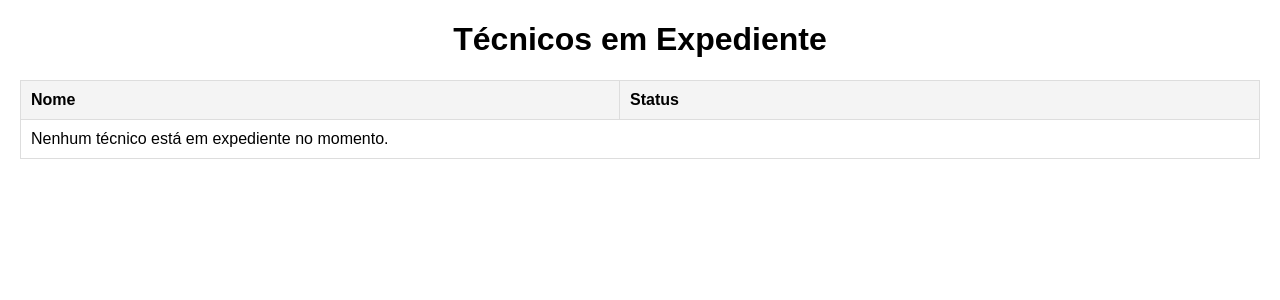
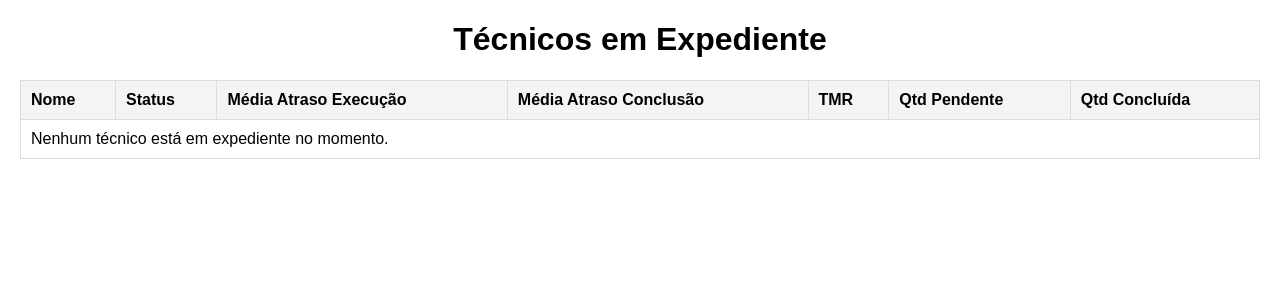
Before and after one commit to darlanvelozo/gerenciador_tecnicos, a Django app: page /tecnicos/ in a window 1280 px wide. Shown: the top 300 px of the page. Run offline with Django 5.2, Linux system fonts and the light colour scheme; data that the repository does not hold is empty.

Commit message:
atualizado as views e templates

```diff
--- a/monitoramento_tecnicos/tecnicos/templates/expediente/tecnicos_em_expediente.html
+++ b/monitoramento_tecnicos/tecnicos/templates/expediente/tecnicos_em_expediente.html
@@ -21,17 +21,27 @@
             <tr>
                 <th>Nome</th>
                 <th>Status</th>
+                <th>Média Atraso Execução</th>
+                <th>Média Atraso Conclusão</th>
+                <th>TMR</th>
+                <th>Qtd Pendente</th>
+                <th>Qtd Concluída</th>
             </tr>
         </thead>
         <tbody>
-            {% for tecnico in tecnicos %}
+            {% for item in tecnicos_com_dados %}
                 <tr>
-                    <td><a href="{% url 'detalhes_tecnico' tecnico.id %}">{{ tecnico.nome }}</a></td>
-                    <td>{{ tecnico.status }}</td>
+                    <td><a href="{% url 'detalhes_tecnico' item.tecnico.id %}">{{ item.tecnico.nome }}</a></td>
+                    <td>{{ item.tecnico.status }}</td>
+                    <td>{{ item.media_atraso_execucao|default:"-" }}</td>
+                    <td>{{ item.media_atraso_conclusao|default:"-" }}</td>
+                    <td>{{ item.tmr|default:"-" }}</td>
+                    <td>{{ item.qtd_pendente }}</td>
+                    <td>{{ item.qtd_concluida }}</td>
                 </tr>
             {% empty %}
                 <tr>
-                    <td colspan="2">Nenhum técnico está em expediente no momento.</td>
+                    <td colspan="7">Nenhum técnico está em expediente no momento.</td>
                 </tr>
             {% endfor %}
         </tbody>
--- a/monitoramento_tecnicos/tecnicos/views.py
+++ b/monitoramento_tecnicos/tecnicos/views.py
@@ -2,21 +2,132 @@ from django.shortcuts import render
 from django.utils.timezone import now
 from .models import Tecnico
 from django.shortcuts import render, get_object_or_404
+from django.db.models import Avg, Count, F, ExpressionWrapper, fields
+from django.utils.timezone import now
+from datetime import timedelta
+from django.shortcuts import render
+from django.utils.timezone import now
+from .models import Tecnico, OrdemServico
+from django.db.models import Avg, Count, F, ExpressionWrapper, fields
 
+from django.shortcuts import render
+from django.utils.timezone import now
+from .models import Tecnico, OrdemServico
+from django.db.models import Avg, Count, F, ExpressionWrapper, fields
+
+def formatar_tempo(duracao):
+    if duracao is None:
+        return "-"
+
+    total_segundos = int(duracao.total_seconds())
+    dias = total_segundos // 86400
+    horas = (total_segundos % 86400) // 3600
+    minutos = (total_segundos % 3600) // 60
+
+    if dias > 0:
+        return f"{dias}d {horas}h {minutos}m"
+    elif horas > 0:
+        return f"{horas}h {minutos}m"
+    else:
+        return f"{minutos}m"
 
 def detalhes_tecnico(request, tecnico_id):
     tecnico = get_object_or_404(Tecnico, id=tecnico_id)
-    ordens_servico = tecnico.ordens_servico.all()  # Obtém todas as OS do técnico
+    ordens_servico = tecnico.ordens_servico.exclude(status="Concluída")
 
-    return render(request, "tecnicos/detalhes_tecnico.html", {"tecnico": tecnico, "ordens_servico": ordens_servico})
+    ordens_com_atraso = []
+    for os in ordens_servico:
+        # Cálculo do atraso na execução
+        atraso_execucao = None
+        if os.data_inicio_executado and os.data_inicio_programado:
+            atraso_execucao = os.data_inicio_executado - os.data_inicio_programado
+
+        # Cálculo do atraso na conclusão
+        atraso_conclusao = None
+        if os.data_termino_executado and os.data_termino_programado:
+            atraso_conclusao = os.data_termino_executado - os.data_termino_programado
+
+        ordens_com_atraso.append({
+            "os": os,
+            "atraso_execucao": formatar_tempo(atraso_execucao),
+            "atraso_conclusao": formatar_tempo(atraso_conclusao),
+        })
+
+    return render(request, "tecnicos/detalhes_tecnico.html", {
+        "tecnico": tecnico,
+        "ordens_com_atraso": ordens_com_atraso,
+    })
+
+
+
+
+# Função para formatar durações (dias, horas, minutos)
+
+
+from django.db.models import Avg, ExpressionWrapper, F, fields
+from django.shortcuts import render
+from .models import Tecnico, OrdemServico
+  # Supondo que formatar_tempo está em utils.py
 
 def tecnicos_em_expediente(request):
-    horario_atual = now().time()
-    dia_atual = now().strftime("%A")  # Nome do dia da semana em inglês
+    # Filtrar técnicos que possuem ordens de serviço nos status desejados e não estão fora do expediente
+    tecnicos = Tecnico.objects.filter(
+        ordens_servico__status__in=["Pendente", "Concluída", "Em Execução"]
+    ).exclude(status="Fora Expediente").distinct()
 
-    # Filtrar técnicos que estão dentro do expediente
-    tecnicos = [
-        tecnico for tecnico in Tecnico.objects.all() if tecnico.status != "Fora Expediente"
-    ]
+    tecnicos_com_dados = []
 
-    return render(request, "expediente/tecnicos_em_expediente.html", {"tecnicos": tecnicos})
+    for tecnico in tecnicos:
+        # Filtrar ordens de serviço do técnico
+        ordens_tecnico = tecnico.ordens_servico.all()
+
+        # Cálculo de Média de Atraso na Execução
+        media_atraso_execucao = ordens_tecnico.exclude(
+            data_inicio_executado__isnull=True
+        ).aggregate(
+            media=Avg(ExpressionWrapper(
+                F("data_inicio_executado") - F("data_inicio_programado"),
+                output_field=fields.DurationField()
+            ))
+        )["media"]
+
+        # Cálculo de Média de Atraso na Conclusão
+        media_atraso_conclusao = ordens_tecnico.exclude(
+            data_termino_executado__isnull=True
+        ).aggregate(
+            media=Avg(ExpressionWrapper(
+                F("data_termino_executado") - F("data_termino_programado"),
+                output_field=fields.DurationField()
+            ))
+        )["media"]
+
+        # Cálculo do Tempo Médio de Resolução (TMR)
+        tmr = ordens_tecnico.exclude(
+            data_inicio_executado__isnull=True, data_termino_executado__isnull=True
+        ).aggregate(
+            media=Avg(ExpressionWrapper(
+                F("data_termino_executado") - F("data_inicio_executado"),
+                output_field=fields.DurationField()
+            ))
+        )["media"]
+
+        # Contagem de OSs nos status específicos
+        qtd_pendente = ordens_tecnico.filter(status="Pendente").count()
+        qtd_concluida = ordens_tecnico.filter(status="Concluída").count()
+        qtd_em_execucao = ordens_tecnico.filter(status="Em Execução").count()
+
+        tecnicos_com_dados.append({
+            "tecnico": tecnico,
+            "media_atraso_execucao": formatar_tempo(media_atraso_execucao),
+            "media_atraso_conclusao": formatar_tempo(media_atraso_conclusao),
+            "tmr": formatar_tempo(tmr),
+            "qtd_pendente": qtd_pendente,
+            "qtd_concluida": qtd_concluida,
+            "qtd_em_execucao": qtd_em_execucao,  # Adicionado para manter consistência
+        })
+
+    return render(
+        request,
+        "expediente/tecnicos_em_expediente.html",
+        {"tecnicos_com_dados": tecnicos_com_dados},
+    )
```
Also changed, not shown: monitoramento_tecnicos/tecnicos/admin.py (+18 -0 lines), monitoramento_tecnicos/tecnicos/templates/tecnicos/detalhes_tecnico.html (+20 -8 lines).
